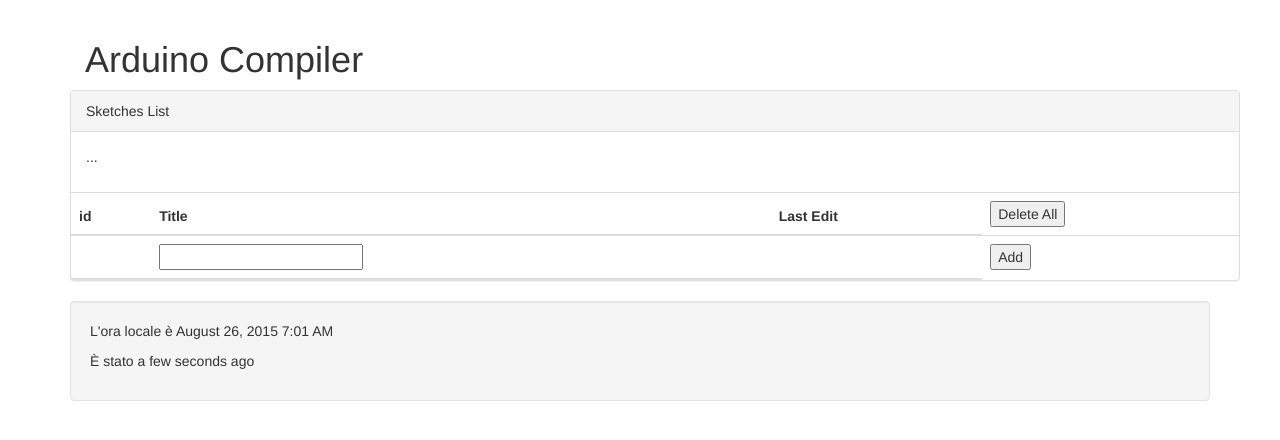
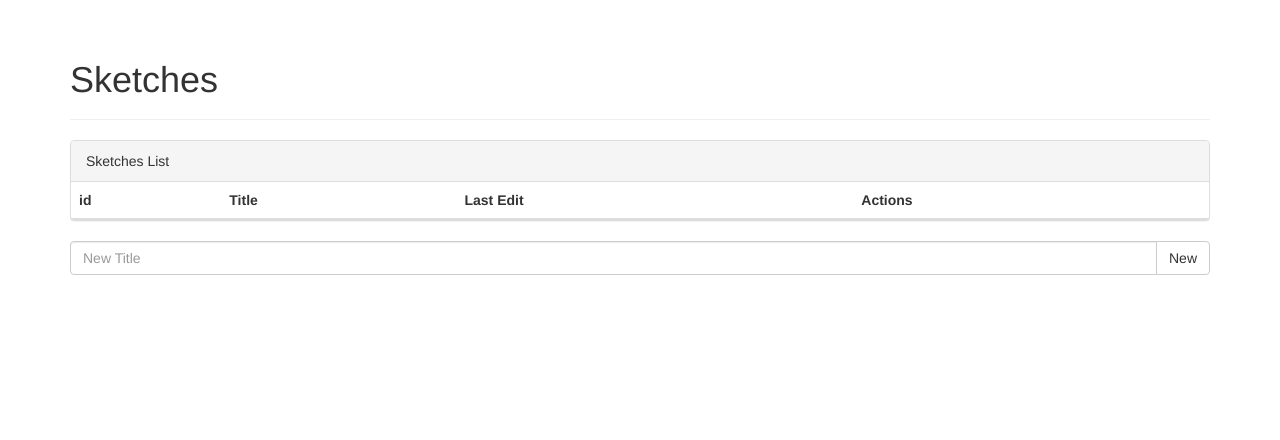
Before and after one commit to ludusrusso/arduino-compiler-web, a Flask app: page /sketches in a window 1280 px wide. Shown: the part 52-492 px from the top of the page. Run offline with Flask 2, Linux system fonts and the light colour scheme; data that the repository does not hold is empty; parts of the project's set-up code (start-up, migrations or seed data) failed here and were passed over; some libraries are stand-ins or nearby versions.

Commit message:
improve warnings in js

```diff
--- a/app/templates/ardu/sketches.html
+++ b/app/templates/ardu/sketches.html
@@ -7,6 +7,15 @@
 
 
 <script type=text/javascript src=" {{url_for('static', filename='js/vendor/jquery-1.10.2.min.js') }}">
+</script>
+
+<script>
+var my_alert = function(msg) {
+  $("#warning").append(
+    '<div class="alert alert-warning"><button type="button" class="close" data-dismiss="alert">&times;</button>' + msg +
+      '</div>'
+  );
+}
 </script>
 
 <script type=text/javascript>
@@ -47,6 +56,9 @@ var addSketch = function() {
     success: function(result) {
       console.log("added");
       load_sketches();
+    },
+    error: function(e) {
+      my_alert(e);
     }
   });
 }
@@ -62,9 +74,8 @@ var addSketch = function() {
       '<td>' + moment(s.last_edit).format('LLL') + '</td>' +
       '<td>'+
       '<div class="btn-group" role="group">'+
-            '<a class="btn btn-default btn-sm" href="/edit/'+ s.id +'" >Edit</a>'+
-          '<button class="btn btn-danger btn-sm" type="button" onclick="deleteSketch(' +s.id + ')">Delete</button> </div></td>'+
-
+      '<a class="btn btn-mini btn-default " href="/edit/'+ s.id +'" >Edit</a>'+
+      '<button class="btn btn-mini btn-danger " type="button" onclick="deleteSketch(' +s.id + ')">Delete</button> </div></td>'+
       '</tr>'
       );
   }
@@ -85,33 +96,28 @@ $(load_sketches());
 
 </script>
 
-<div id="event"></div>
+  <div class="page-header">
+    <h1>Sketches</h1>
+  </div>
 
- <div class="container">
-   <h1>Arduino Compiler</h1>
-   <div class="row">
   <div class="panel panel-default">
     <!-- Default panel contents -->
     <div class="panel-heading">Sketches List</div>
-  <div class="panel-body">
-    <p>...</p>
-  </div>
-
     <!-- Table -->
-  <table class="table">
+    <table class="table table-striped">
       <thead>
         <tr>
           <th>id</th>
           <th>Title</th>
           <th>Last Edit</th>
-        <td><button type="button" onclick="deleteAll()">Delete All</button>
-
-      <tr>
+          <th>Actions</th>
+          <!--td><button type="button" onclick="deleteAll()">Delete All</button-->
+            <!--tr>
               <th></th>
               <th><input type="text" id="newTitle"></th>
               <th></th>
               <td><button type="button" onclick="addSketch()">Add</button> </td>
-      </tr>
+            </tr-->
           </thead>
           <tbody id="sketchesList">
           </tbody>
@@ -120,8 +126,16 @@ $(load_sketches());
     </div>
   </div>
 
-   <div class="well">
-          <p> L'ora locale è {{ moment(current_time).format('LLL') }} </p>
-          <p> È stato {{ moment(current_time).fromNow(refresh=True) }} </p>
+<div class="container">
+  <div class="row">
+   <div class="col-lg-12">
+    <div class="input-group">
+      <input type="text" class="form-control" placeholder="New Title" id="newTitle">
+      <span class="input-group-btn">
+        <button class="btn btn-default" type="button" onclick="addSketch()">New</button>
+      </span>
+    </div><!-- /input-group -->
+    </div><!-- /.col-lg-6 -->
+  </div>
 </div>
   {% endblock %}
--- a/app/templates/base.html
+++ b/app/templates/base.html
@@ -29,7 +29,7 @@
 
 
 {% block content %}
-<div class="container">
+<div class="container" id="warning">
 		{% for msg in get_flashed_messages() %}
 		<div class="alert alert-warning">
 			<button type="button" class="close" data-dismiss="alert">&times;</button>
```
Lines whose indentation alone changed are shown as unchanged.
